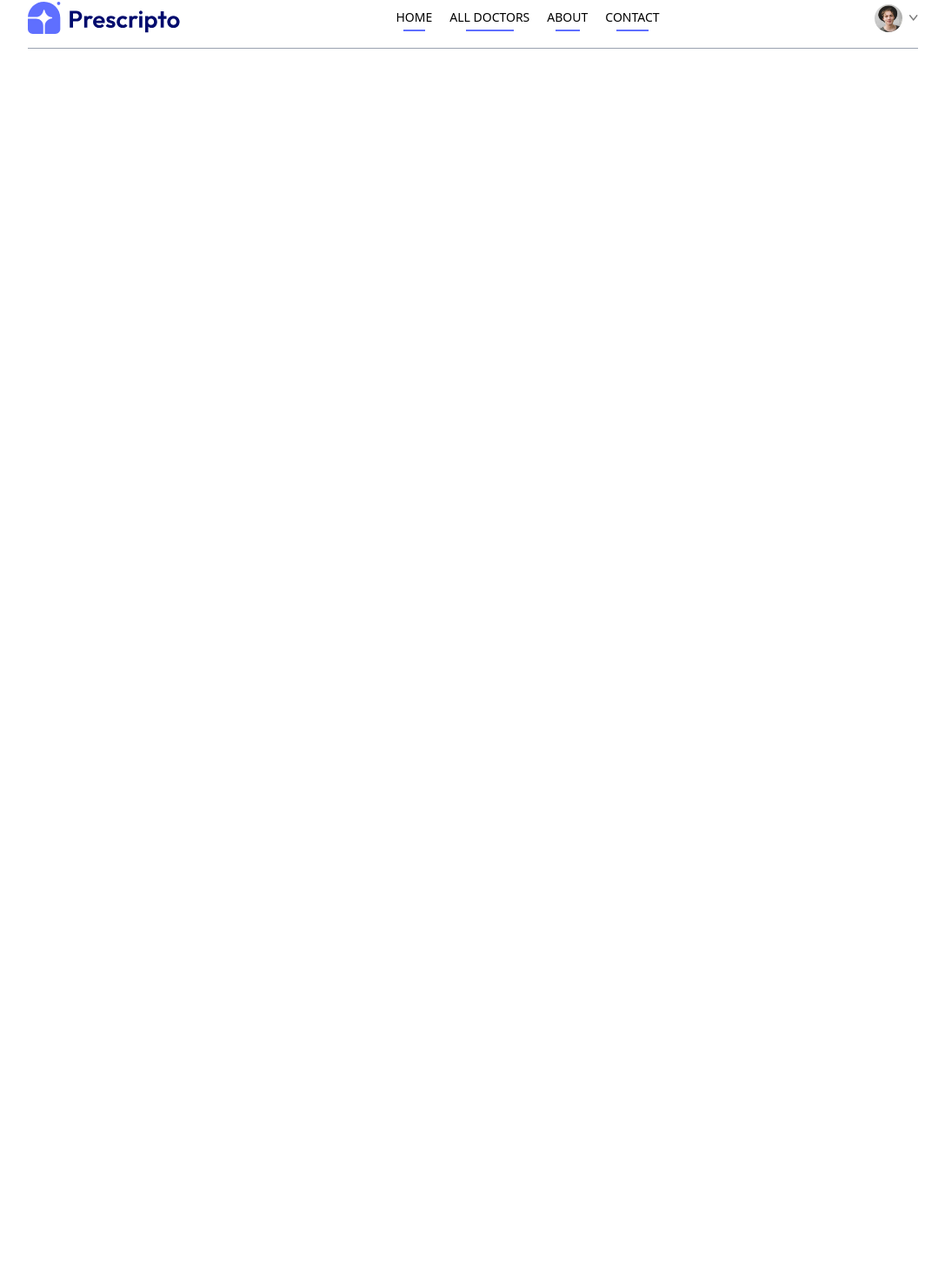
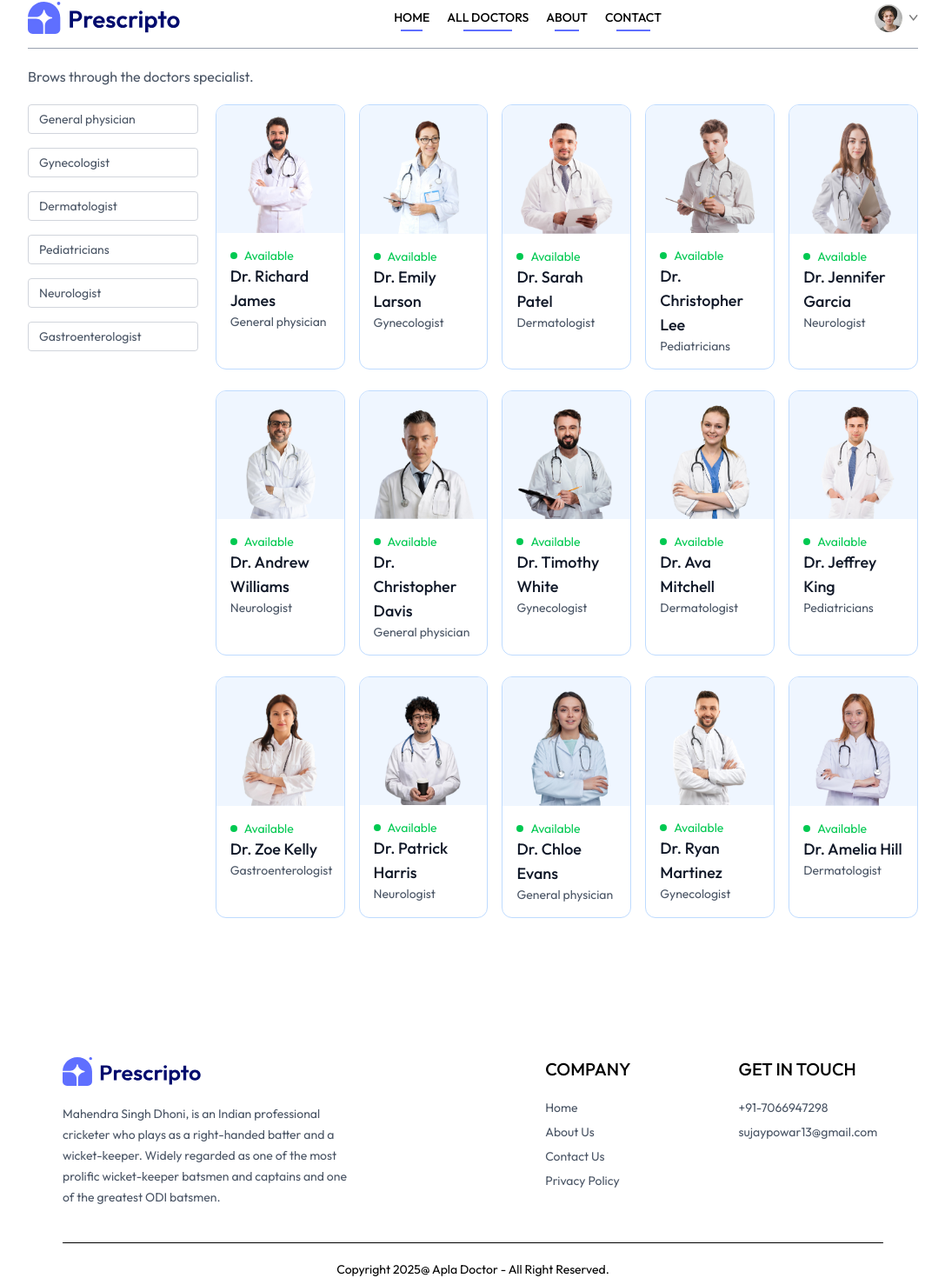
Before and after one commit to sujaypowar13/Doctor, a React (Vite) app in the folder Frontend/: page /doctors in a window 1280 px wide. Shown: the part 14-1484 px from the top of the page at 87% size, without its empty margins (96-1183 px from the left). Before the commit the page ends 800 px from the top, so only its background shows below. Built offline with nearby package versions, Linux system fonts and the light colour scheme.

Commit message:
Added doctors filed, fixed navbar,footer,home field

```diff
--- a/Frontend/src/App.jsx
+++ b/Frontend/src/App.jsx
@@ -9,8 +9,8 @@
 import MyAppointment from "./pages/MyAppointments";
 import MyAppointments from "./pages/MyAppointments";
 import Navbar from "./components/Navbar";
-import './index.css';
-
+import "./index.css";
+import Footer from "./components/Footer";
 const App = () => {
   return (
     <div className="mx-4 sm:mx-[10%]">
@@ -25,8 +25,8 @@
         <Route path="/my-profile" element={<MyProfile />} />
         <Route path="/my-appointments" element={<MyAppointments />} />
         <Route path="/appointment/:docId" element={<MyAppointment />} />
-
       </Routes>
+      <Footer />
     </div>
   );
 };
--- a/Frontend/src/assets/assets.js
+++ b/Frontend/src/assets/assets.js
@@ -239,7 +239,7 @@
     _id: "doc11",
     name: "Dr. Zoe Kelly",
     image: doc11,
-    speciality: "Neurologist",
+    speciality: "Gastroenterologist",
     degree: "MBBS",
     experience: "4 Years",
     about:
--- /dev/null
+++ b/Frontend/src/components/Banner.jsx
@@ -0,0 +1,40 @@
+import React from "react";
+import { assets } from "../assets/assets";
+
+import { useNavigate } from "react-router-dom";
+
+const Banner = () => {
+  const navigate = useNavigate();
+
+  return (
+    <div className="flex bg-[#5f6FFF] rounded-lg px-6 sm:px-10 md:px-14 lg:px-12 my-20 md:mx-10">
+      {/* Left side */}
+      <div className="flex-1 py-8 sm:py-10 md:py-16 lg:py-24 lg:pl-5">
+        <div className="text-xl sm:text-2xl md:text-3xl lg:text-5xl font-semibold text-white">
+          <p>Book Appointment</p>
+          <p className="mt-4">With 100+ Trusted Doctors</p>
+        </div>
+        <button
+          onClick={() => {
+            navigate(`/login`);
+            scrollTo(0, 0);
+          }}
+          className="bg-white text-sm sm:text-base text-gray-600 px-8 py-3 rounded-full mt-6 hover:scale-105 transition-all"
+        >
+          Create account
+        </button>
+      </div>
+
+      {/* Right side */}
+      <div className="hidden md:block md:w-1/2 lg:w-[370px] relative">
+        <img
+          className="w-full absolute bottom-0 right-0 max-w-md"
+          src={assets.appointment_img}
+          alt=""
+        />
+      </div>
+    </div>
+  );
+};
+
+export default Banner;
--- /dev/null
+++ b/Frontend/src/components/Footer.jsx
@@ -0,0 +1,49 @@
+import React from "react";
+import { assets } from "../assets/assets";
+
+const Footer = () => {
+  return (
+    <div className="md:mx-10">
+      <div className="flex flex-col sm:grid grid-cols-[3fr_1fr_1fr] gap-14 my-10 mt-40 text-sm">
+        {/* Left side */}
+        <div>
+          <img className="mb-5 w-40" src={assets.logo} alt="" />
+          <p className="w-full md:w-2/3 text-gray-600 leading-6">
+            Mahendra Singh Dhoni, is an Indian professional cricketer who plays
+            as a right-handed batter and a wicket-keeper. Widely regarded as one
+            of the most prolific wicket-keeper batsmen and captains and one of
+            the greatest ODI batsmen.
+          </p>
+        </div>
+        {/* Center side */}
+        <div>
+          <p className="text-xl font-medium mb-5">COMPANY</p>
+          <ul className="flex flex-col gap-2 text-gray-600">
+            <li>Home</li>
+            <li>About Us</li>
+            <li>Contact Us</li>
+            <li>Privacy Policy</li>
+          </ul>
+        </div>
+
+        {/*Right side  */}
+        <div>
+          <p className="text-xl font-medium mb-5">GET IN TOUCH</p>
+          <ul className="flex flex-col gap-2 text-gray-600">
+            <li>+91-7066947298</li>
+            <li>sujaypowar13@gmail.com</li>
+          </ul>
+        </div>
+      </div>
+      <div>
+        {/* CopyRight Text */}
+        <hr />
+        <p className="py-5 text-sm text-center">
+          Copyright 2025@ Apla Doctor - All Right Reserved.
+        </p>
+      </div>
+    </div>
+  );
+};
+
+export default Footer;
--- a/Frontend/src/components/Navbar.jsx
+++ b/Frontend/src/components/Navbar.jsx
@@ -11,7 +11,12 @@
 
   return (
     <div className="flex items-center justify-between text-sm py-4 mb-5 border-b border-b-gray-400">
-      <img className="w-44 cursor-pointer" src={assets.logo} alt="" />
+      <img
+        onClick={() => navigate(`/`)}
+        className="w-44 cursor-pointer"
+        src={assets.logo}
+        alt=""
+      />
       <ul className="hidden md:flex items-start gap-5 font-medium">
         <NavLink to="/">
           <li className="py-1">HOME</li>
--- a/Frontend/src/index.css
+++ b/Frontend/src/index.css
@@ -1,9 +1,13 @@
+@import url("https://fonts.googleapis.com/css2?family=Outfit:wght@100..900&display=swap");
 @import "tailwindcss";
 
+* {
+  font-family: Outfit;
+}
 .active hr {
   @apply block;
 }
 
-::-webkit-scrollbar{
-  @apply hidden
+::-webkit-scrollbar {
+  @apply hidden;
 }
--- a/Frontend/src/pages/Doctors.jsx
+++ b/Frontend/src/pages/Doctors.jsx
@@ -1,7 +1,133 @@
-import React from "react";
+/* eslint-disable react-hooks/exhaustive-deps */
+import React, { useContext, useEffect, useState } from "react";
+import { useParams } from "react-router-dom";
+import { AppContext } from "../context/AppContext";
+import { useNavigate } from "react-router-dom";
 
 const Doctors = () => {
-  return <div></div>;
+  const { speciality } = useParams();
+  const [filterDoc, setFilterDoc] = useState([]);
+  const { doctors } = useContext(AppContext);
+  const navigate = useNavigate();
+
+  const applyFilter = () => {
+    if (speciality) {
+      setFilterDoc(doctors.filter((doc) => doc.speciality === speciality));
+    } else {
+      setFilterDoc(doctors);
+    }
+  };
+
+  useEffect(() => {
+    applyFilter();
+  }, [doctors, speciality]);
+
+  return (
+    <div>
+      <p className="text-gray-600">Brows through the doctors specialist.</p>
+      <div className="flex flex-col sm:flex-row items-start gap-5 mt-5">
+        <div className="flex flex-col gap-4 text-sm text-gray-600">
+          <p
+            onClick={() =>
+              speciality === "General physician"
+                ? navigate(`/doctors`)
+                : navigate(`/doctors/General physician`)
+            }
+            className={`w-[94vw] sm:w-auto pl-3 py-1.5 pr-16 border border-gray-300 rounded transition-all cursor-pointer ${
+              speciality === "General physician"
+                ? "bg-indigo-100 text-black"
+                : ""
+            }`}
+          >
+            General physician
+          </p>
+          <p
+            onClick={() =>
+              speciality === "Gynecologist"
+                ? navigate(`/doctors`)
+                : navigate(`/doctors/Gynecologist`)
+            }
+            className={`w-[94vw] sm:w-auto pl-3 py-1.5 pr-16 border border-gray-300 rounded transition-all cursor-pointer ${
+              speciality === "Gynecologist" ? "bg-indigo-100 text-black" : ""
+            }`}
+          >
+            Gynecologist
+          </p>
+          <p
+            onClick={() =>
+              speciality === "Dermatologist"
+                ? navigate(`/doctors`)
+                : navigate(`/doctors/Dermatologist`)
+            }
+            className={`w-[94vw] sm:w-auto pl-3 py-1.5 pr-16 border border-gray-300 rounded transition-all cursor-pointer ${
+              speciality === "Dermatologist" ? "bg-indigo-100 text-black" : ""
+            }`}
+          >
+            Dermatologist
+          </p>
+          <p
+            onClick={() =>
+              speciality === "Pediatricians"
+                ? navigate(`/doctors`)
+                : navigate(`/doctors/Pediatricians`)
+            }
+            className={`w-[94vw] sm:w-auto pl-3 py-1.5 pr-16 border border-gray-300 rounded transition-all cursor-pointer ${
+              speciality === "Pediatricians" ? "bg-indigo-100 text-black" : ""
+            }`}
+          >
+            Pediatricians
+          </p>
+          <p
+            onClick={() =>
+              speciality === "Neurologist"
+                ? navigate(`/doctors`)
+                : navigate(`/doctors/Neurologist`)
+            }
+            className={`w-[94vw] sm:w-auto pl-3 py-1.5 pr-16 border border-gray-300 rounded transition-all cursor-pointer ${
+              speciality === "Neurologist" ? "bg-indigo-100 text-black" : ""
+            }`}
+          >
+            Neurologist
+          </p>
+          <p
+            onClick={() =>
+              speciality === "Gastroenterologist"
+                ? navigate(`/doctors`)
+                : navigate(`/doctors/Gastroenterologist`)
+            }
+            className={`w-[94vw] sm:w-auto pl-3 py-1.5 pr-16 border border-gray-300 rounded transition-all cursor-pointer ${
+              speciality === "Gastroenterologist"
+                ? "bg-indigo-100 text-black"
+                : ""
+            }`}
+          >
+            Gastroenterologist
+          </p>
+        </div>
+        <div className="w-full grid grid-cols-5 gap-4 gap-y-6">
+          {filterDoc.map((item, index) => (
+            <div
+              onClick={() => navigate(`/appointment/${item._id}`)}
+              key={index}
+              className="border border-blue-200 rounded-xl overflow-hidden cursor-pointer hover:translate-y-[-10px] transition-all duration-500"
+            >
+              <img className="bg-blue-50" src={item.image} alt="" />
+              <div className="p-4">
+                <div className="flex items-center gap-2 text-sm text-center text-green-500">
+                  <p className="w-2 h-2 bg-green-500 rounded-full"></p>
+                  <p>Available</p>
+                </div>
+                <p className="text-gray-900 text-lg font-medium ">
+                  {item.name}
+                </p>
+                <p className="text-gray-600 text-sm">{item.speciality}</p>
+              </div>
+            </div>
+          ))}
+        </div>
+      </div>
+    </div>
+  );
 };
 
 export default Doctors;
--- a/Frontend/src/pages/Home.jsx
+++ b/Frontend/src/pages/Home.jsx
@@ -2,12 +2,14 @@
 import Header from "../components/Header";
 import SpecialityMenu from "../components/SpecialityMenu";
 import TopDoctors from "../components/TopDoctors";
+import Banner from "../components/Banner";
 const Home = () => {
   return (
     <div>
       <Header />
       <SpecialityMenu />
       <TopDoctors />
+      <Banner />
     </div>
   );
 };
```
